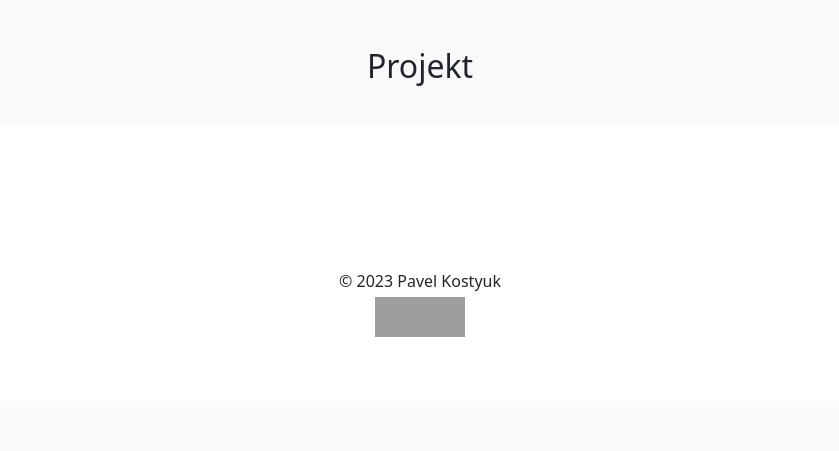
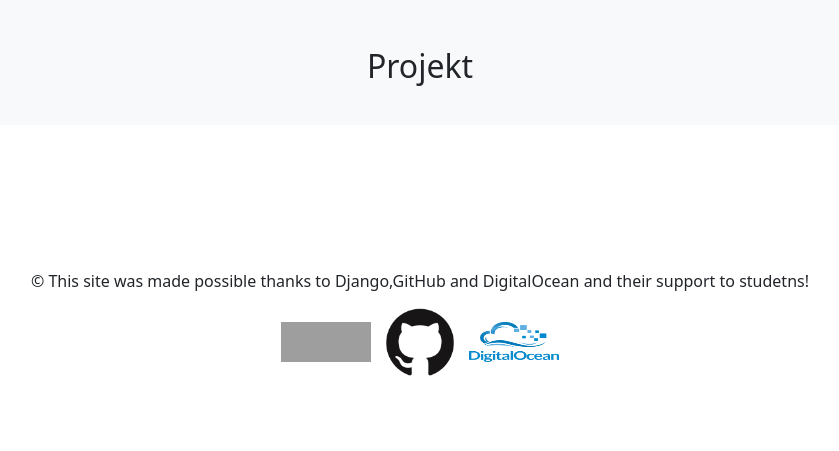
Before and after one commit to PavelKostyuk/Portfolio_Projekt, a Django app: page / in a window 1280 px wide. Shown: the part 771-1222 px from the top of the page, without its empty margins (220-1059 px from the left). Before the commit the page ends 1108 px from the top, so only its background shows below. Run offline with Django 4.2, Linux system fonts and the light colour scheme; data that the repository does not hold is empty; some libraries are stand-ins or nearby versions; grey boxes are pictures that could not be loaded.

Commit message:
added som static files

```diff
--- a/Portfolio/projects/templates/projects/detail.html
+++ b/Portfolio/projects/templates/projects/detail.html
@@ -161,10 +161,14 @@
 <footer class="text-body-secondary py-5">
   <div class="container">
     <div class="text-center">
-    <p class="mb-1">© 2023 Pavel Kostyuk</p>
+    <p class="mb-1">© This site was made possible thanks to Django,GitHub and DigitalOcean and their support to studetns!</p>
     <p class="float-end mb-1">
     </p>
       <img src="https://www.djangoproject.com/m/img/badges/djangopowered126x54.gif" border="0" alt="" style="height: 40px; width: 90px; margin-top:30px; margin:0 auto;"/>
+      <img src="{% static 'GitHub.png' %}" border="0" alt="" style="height: 90px; width: 90px; margin-top:30px; margin:0 auto;"/>
+      <img src="{% static 'digitalocean.png' %}" border="0" alt="" style="height: 40px; width: 90px; margin-top:30px; margin:0 auto;"/>
+
+
     </a> </p>
   </div>
 </footer>
--- a/Portfolio/projects/templates/projects/home.html
+++ b/Portfolio/projects/templates/projects/home.html
@@ -113,10 +113,14 @@
   <footer class="text-body-secondary py-5">
     <div class="container">
       <div class="text-center">
-      <p class="mb-1">© 2023 Pavel Kostyuk</p>
+      <p class="mb-1">© This site was made possible thanks to Django,GitHub and DigitalOcean and their support to studetns!</p>
       <p class="float-end mb-1">
       </p>
         <img src="https://www.djangoproject.com/m/img/badges/djangopowered126x54.gif" border="0" alt="" style="height: 40px; width: 90px; margin-top:30px; margin:0 auto;"/>
+        <img src="{% static 'GitHub.png' %}" border="0" alt="" style="height: 90px; width: 90px; margin-top:30px; margin:0 auto;"/>
+        <img src="{% static 'digitalocean.png' %}" border="0" alt="" style="height: 40px; width: 90px; margin-top:30px; margin:0 auto;"/>
+
+
       </a> </p>
     </div>
   </footer>
```
Also changed, not shown: Portfolio/images/2mdoejnagn4tt0gz5dbz.jpg (deleted), Portfolio/projects/static/GitHub.png (added), Portfolio/projects/static/digitalocean.png (added), Portfolio/static/GitHub.png (added), Portfolio/static/digitalocean.png (renamed from Portfolio/images/digitalocean.png).
